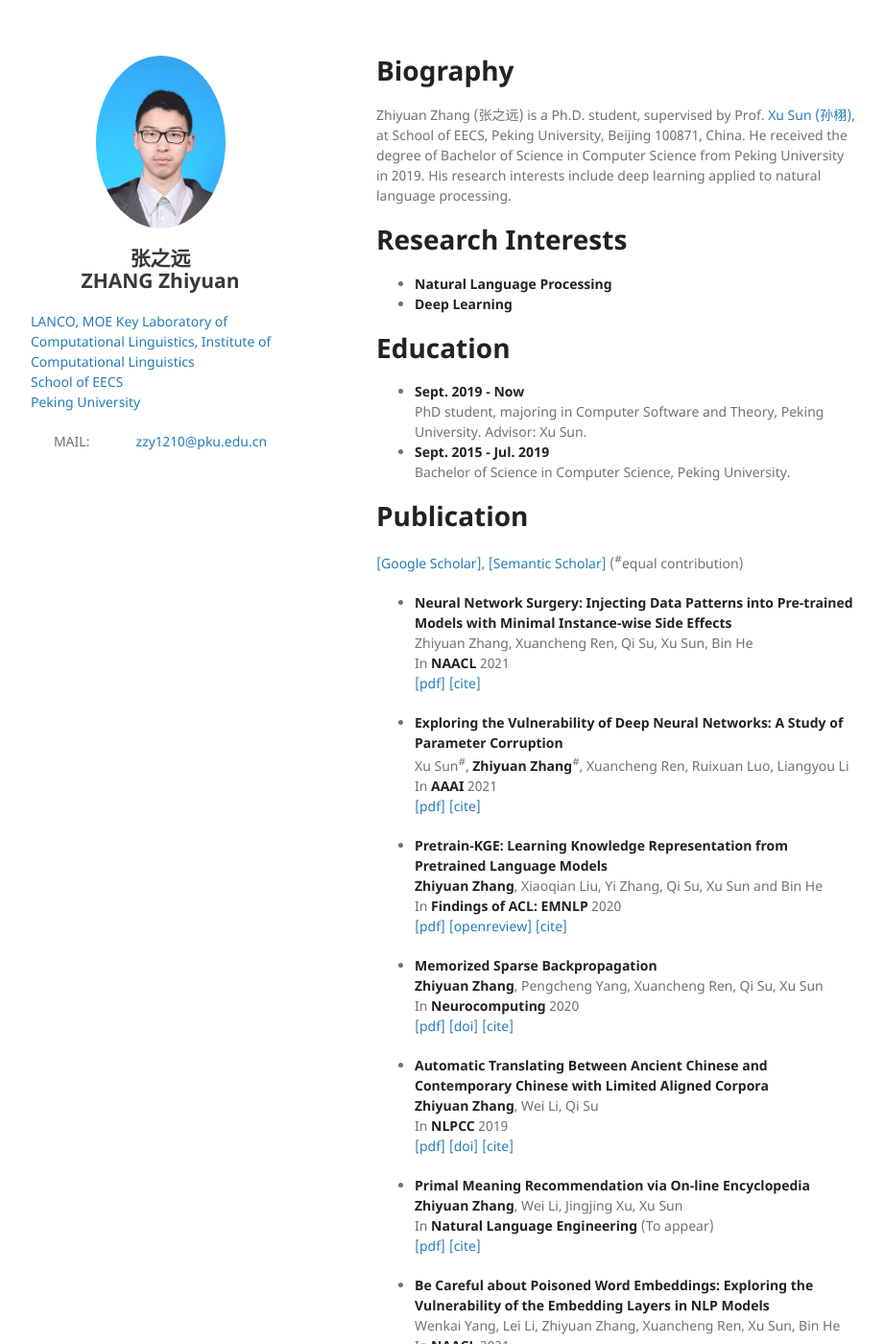
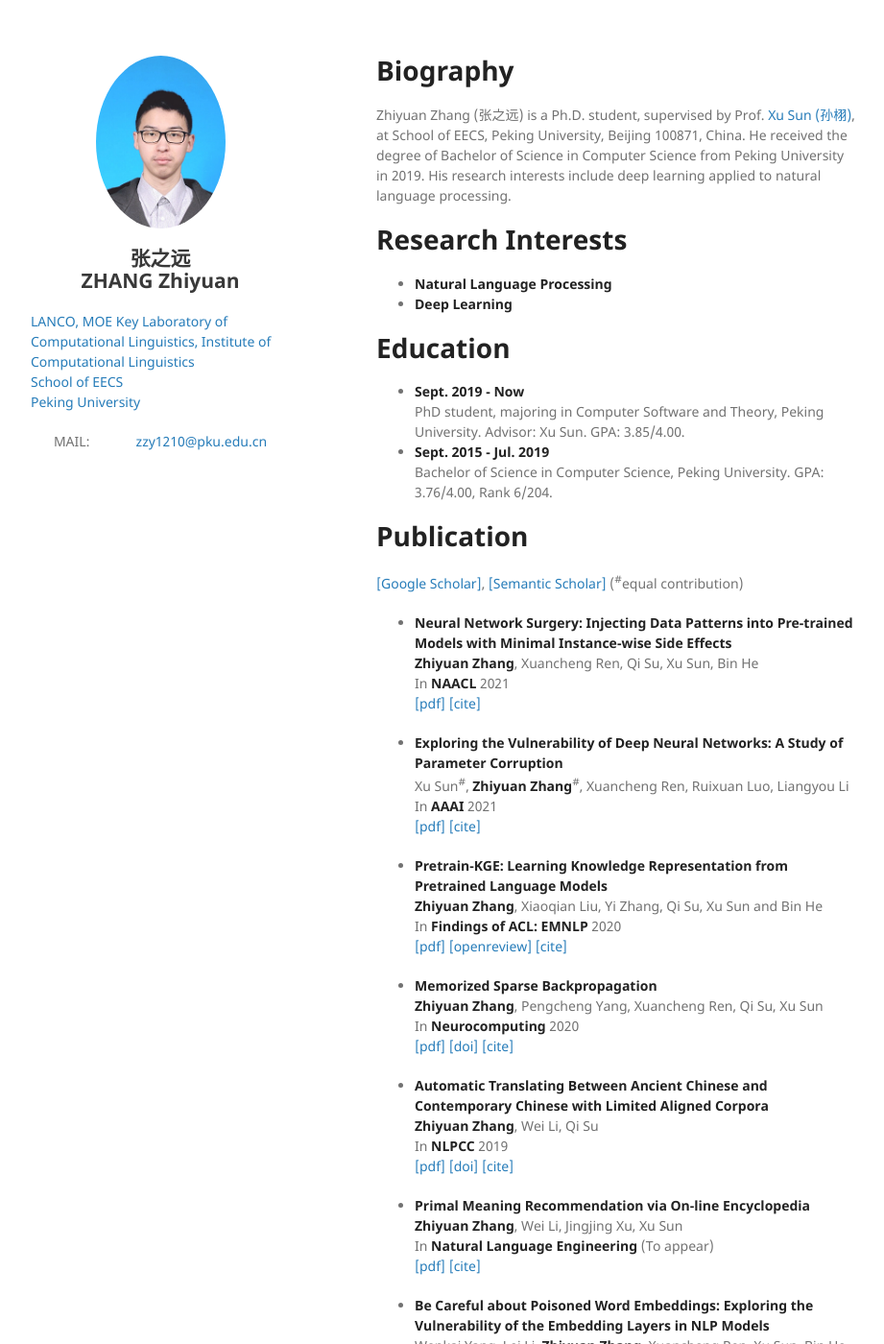
Before and after one commit to pkuzzy/pkuzzy.github.io, a Jekyll site: the page built from index.md, in a window 1280 px wide and 1400 px high. Shown: the whole window at 96% size, without its empty margins (178-1099 px from the left). Built offline with Jekyll 4.4.1, drawn with Linux system fonts in a browser that asks for light colours; nearby versions of some CDN libraries; our own code applies the rules of GitHub Pages for plain Markdown files; some of the changed text lies outside the part shown.

Commit message:
Update index.md

```diff
--- a/index.md
+++ b/index.md
@@ -11,15 +11,15 @@ Zhiyuan Zhang (张之远) is a Ph.D. student, supervised by Prof. [Xu Sun (孙
 
 # Education
 - **Sept. 2019 - Now**
-  PhD student, majoring in Computer Software and Theory, Peking University. Advisor: Xu Sun.
+  PhD student, majoring in Computer Software and Theory, Peking University. Advisor: Xu Sun. GPA: 3.85/4.00.
 - **Sept. 2015 - Jul. 2019**
-  Bachelor of Science in Computer Science, Peking University.
+  Bachelor of Science in Computer Science, Peking University. GPA: 3.76/4.00, Rank 6/204.
 
 # Publication
 [[Google Scholar]](https://scholar.google.com/citations?hl=zh-CN&user=gSEzCUkAAAAJ), [[Semantic Scholar]](https://www.semanticscholar.org/author/Zhiyuan-Zhang/50317060) (<sup>\#</sup>equal contribution)
 
 - **Neural Network Surgery: Injecting Data Patterns into Pre-trained Models with Minimal Instance-wise Side Effects**
-  Zhiyuan Zhang, Xuancheng Ren, Qi Su, Xu Sun, Bin He
+  **Zhiyuan Zhang**, Xuancheng Ren, Qi Su, Xu Sun, Bin He
   In **NAACL** 2021
   [[pdf]](https://www.aclweb.org/anthology/2021.naacl-main.430.pdf)  [[cite]](https://dblp.uni-trier.de/rec/conf/naacl/ZhangRSSH21.html?view=bibtex)
 
@@ -49,7 +49,7 @@ Zhiyuan Zhang (张之远) is a Ph.D. student, supervised by Prof. [Xu Sun (孙
   [[pdf]](https://arxiv.org/pdf/1808.04660.pdf) [[cite]](https://dblp.uni-trier.de/rec/journals/corr/abs-1808-04660.html?view=bibtex)
 
 - **Be Careful about Poisoned Word Embeddings: Exploring the Vulnerability of the Embedding Layers in NLP Models**
-  Wenkai Yang, Lei Li, Zhiyuan Zhang, Xuancheng Ren, Xu Sun, Bin He
+  Wenkai Yang, Lei Li, **Zhiyuan Zhang**, Xuancheng Ren, Xu Sun, Bin He
   In **NAACL** 2021
   [[pdf]](https://www.aclweb.org/anthology/2021.naacl-main.165.pdf)  [[cite]](https://dblp.uni-trier.de/rec/conf/naacl/YangLZRSH21.html?view=bibtex)
 
```
Also changed, not shown: other parts of index.md (+6 -0 lines).
